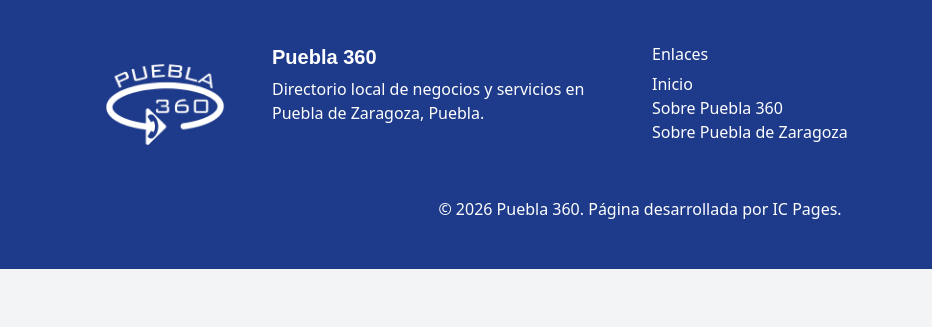
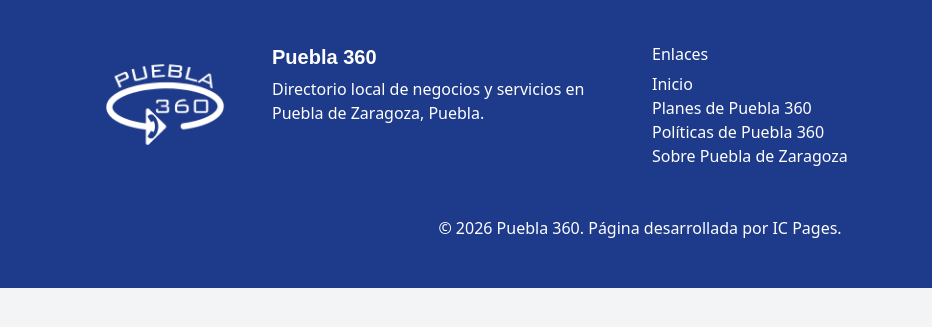
Before and after one commit to ICPages/Puebla360, a plain HTML site: page Basic.html in a window 1280 px wide. Shown: the part 409-736 px from the top of the page, 0-932 px from the left. Drawn offline with nearby package versions, Linux system fonts and the light colour scheme; no server answers; a web font is replaced by a local one.

Commit message:
Update Basic.html

```diff
--- a/Basic.html
+++ b/Basic.html
@@ -60,7 +60,8 @@
                     <h6>Enlaces</h6>
                     <ul class="list-unstyled">
                         <li><a href="index.html">Inicio</a></li>
-                        <li><a href="sobrePuebla360.html">Sobre Puebla 360</a></li>
+                        <li><a href="planesPuebla360.html">Planes de Puebla 360</a></li>
+                        <li><a href="politicasPuebla360.html">Políticas de Puebla 360</a></li>
                         <li><a href="https://es.wikipedia.org/wiki/Puebla_de_Zaragoza" target="_blank">Sobre Puebla de Zaragoza</a></li>
                     </ul>
                 </div>
```
